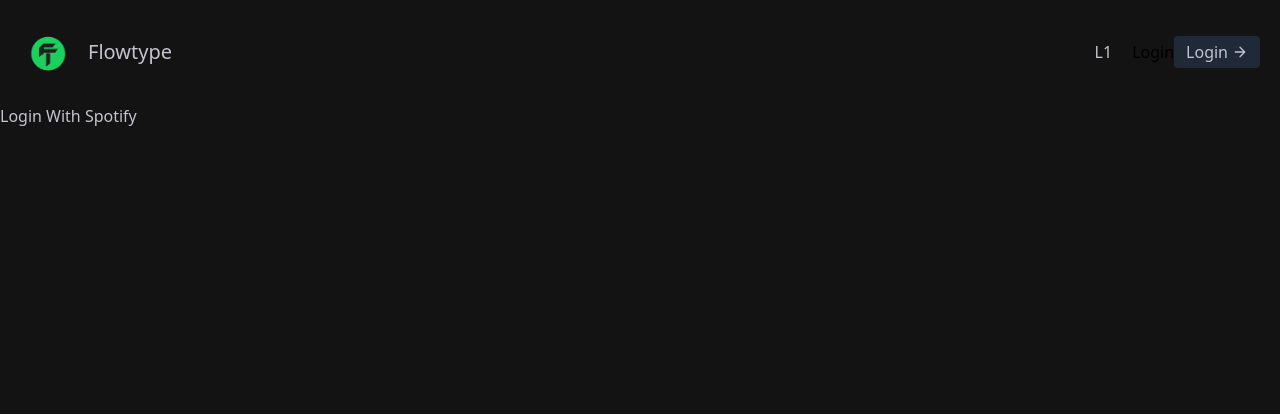
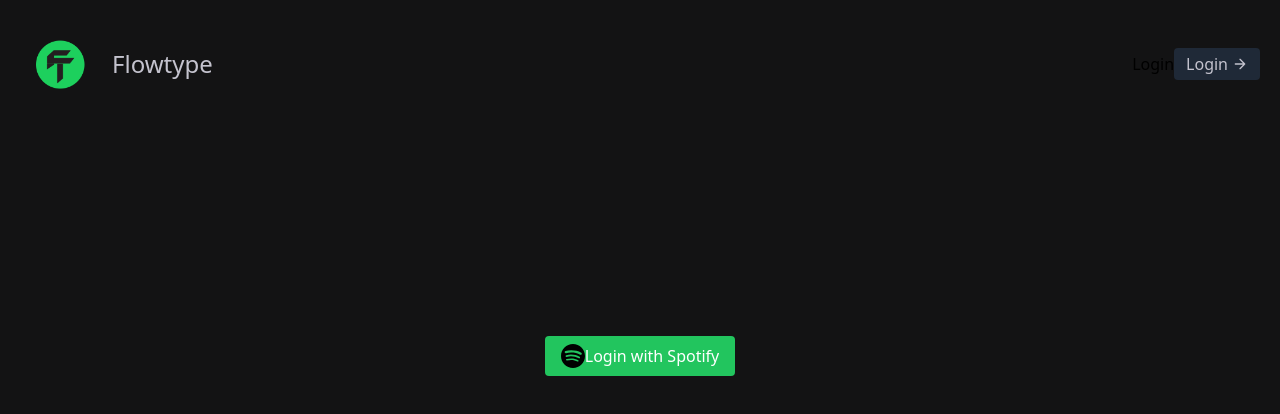
Before and after one commit to pk-vishnu/flowtype, a React (Create React App) app in the folder client/: page / in a window 1280 px wide. Shown: the top 414 px of the page. Built offline with nearby package versions, Linux system fonts and the light colour scheme; what spotify-web-api-node would draw is missing.

Commit message:
fix: UI improvements

```diff
--- a/client/src/Dashboard.js
+++ b/client/src/Dashboard.js
@@ -55,16 +55,18 @@
 
   return (
     <>
-      <h1 className="text-xl text-light ">Dev version</h1>
+      <div className="lg: mx-40 sm:mx-10 md:mx-20">
+        <h1 className="text-xl text-light mb-5">Track List</h1>
         <div className="m-0 p-0">
           <input
             type="search"
-          className=""
+            className="w-full bg-gray-700 text-light placeholder-silver border border-gray-300 rounded-md py-2 px-4 focus:outline-none focus:border-green-300"
             placeholder="Search Songs/Artists"
             value={search}
             onChange={(e) => setSearch(e.target.value)}
           />
-        <div className="flex-grow-1 my-2" style={{ overflowY: "auto" }}>
+
+          <div className="overflow-y-auto max-h-[400px]">
             {searchResults.map((track) => (
               <TrackSearchResult
                 track={track}
@@ -73,9 +75,10 @@
               />
             ))}
           </div>
+        </div>
+      </div>
       <div className="absolute bottom-0 w-full bg-gray-300 py-0 text-center">
         <Player accessToken={accessToken} trackUri={playingTrack?.uri} />
-        </div>
       </div>
     </>
   );
--- a/client/src/Login.js
+++ b/client/src/Login.js
@@ -1,5 +1,6 @@
 import React from "react";
 import "./index.css";
+
 export default function Login() {
   function generateRandomString(length) {
     var result = "";
@@ -25,9 +26,22 @@
   const url = "https://accounts.spotify.com/authorize?" + queryString;
 
   return (
-    <div>
+    <div className="flex flex-col justify-start items-center h-screen mt-52">
       <a href={url} className="text-light">
-        Login With Spotify
+        <button className="bg-green-500 hover:bg-green-600 text-white py-2 px-4 rounded focus:outline-none text-poppins">
+          <div className="flex items-center justify-center">
+            <svg
+              width="24"
+              height="24"
+              xmlns="http://www.w3.org/2000/svg"
+              fill-rule="evenodd"
+              clip-rule="evenodd"
+            >
+              <path d="M19.098 10.638c-3.868-2.297-10.248-2.508-13.941-1.387-.593.18-1.22-.155-1.399-.748-.18-.593.154-1.22.748-1.4 4.239-1.287 11.285-1.038 15.738 1.605.533.317.708 1.005.392 1.538-.316.533-1.005.709-1.538.392zm-.126 3.403c-.272.44-.847.578-1.287.308-3.225-1.982-8.142-2.557-11.958-1.399-.494.15-1.017-.129-1.167-.623-.149-.495.13-1.016.624-1.167 4.358-1.322 9.776-.682 13.48 1.595.44.27.578.847.308 1.286zm-1.469 3.267c-.215.354-.676.465-1.028.249-2.818-1.722-6.365-2.111-10.542-1.157-.402.092-.803-.16-.895-.562-.092-.403.159-.804.562-.896 4.571-1.045 8.492-.595 11.655 1.338.353.215.464.676.248 1.028zm-5.503-17.308c-6.627 0-12 5.373-12 12 0 6.628 5.373 12 12 12 6.628 0 12-5.372 12-12 0-6.627-5.372-12-12-12z" />
+            </svg>
+            Login with Spotify
+          </div>
+        </button>
       </a>
     </div>
   );
--- a/client/src/Navbar.js
+++ b/client/src/Navbar.js
@@ -6,17 +6,15 @@
     <>
       <header className="text-gray-400body-font">
         <div className="container mx-auto flex flex-wrap p-5 flex-col md:flex-row items-center">
-          <img src="./logo.png" className="size-14 mt-2" alt="Flowtype logo" />
+          <img src="./logo.png" className="size-20 mt-2" alt="Flowtype logo" />
           <a
             className="flex title-font font-medium items-center text-light mb-4 md:mb-0"
             href="/"
           >
-            <span className="ml-3 text-xl">Flowtype</span>
+            <span className="ml-3 text-2xl">Flowtype</span>
           </a>
           <nav className="md:ml-auto flex flex-wrap items-center text-base justify-center">
-            <a className="mr-5 text-light hover:text-white" href="/">
-              L1
-            </a>
+            <a className="mr-5 text-light hover:text-white" href="/"></a>
           </nav>
           {code ? (
             <button className="inline-flex items-center bg-gray-800 border-0 py-1 px-3 focus:outline-none hover:bg-gray-700 rounded text-base mt-4 md:mt-0 text-light">
--- a/client/src/TrackSearchResult.js
+++ b/client/src/TrackSearchResult.js
@@ -7,18 +7,17 @@
 
   return (
     <div
-      className="text-light"
-      style={{ cursor: "pointer" }}
+      className="flex items-center p-4 cursor-pointer text-light"
       onClick={handlePlay}
     >
       <img
         src={track.albumUrl}
-        style={{ height: "64px", width: "64px" }}
-        alt="alt"
+        className="h-16 w-16 mr-4 rounded-md"
+        alt="Track Album"
       />
-      <div className="">
-        <div>{track.title}</div>
-        <div className="text-muted">{track.artist}</div>
+      <div>
+        <div className="font-semibold">{track.title}</div>
+        <div className="text-gray-500">{track.artist}</div>
       </div>
     </div>
   );
```
Also changed, not shown: 1 other file (tests, documents, lock files or other folders). Lines whose indentation alone changed are shown as unchanged.
